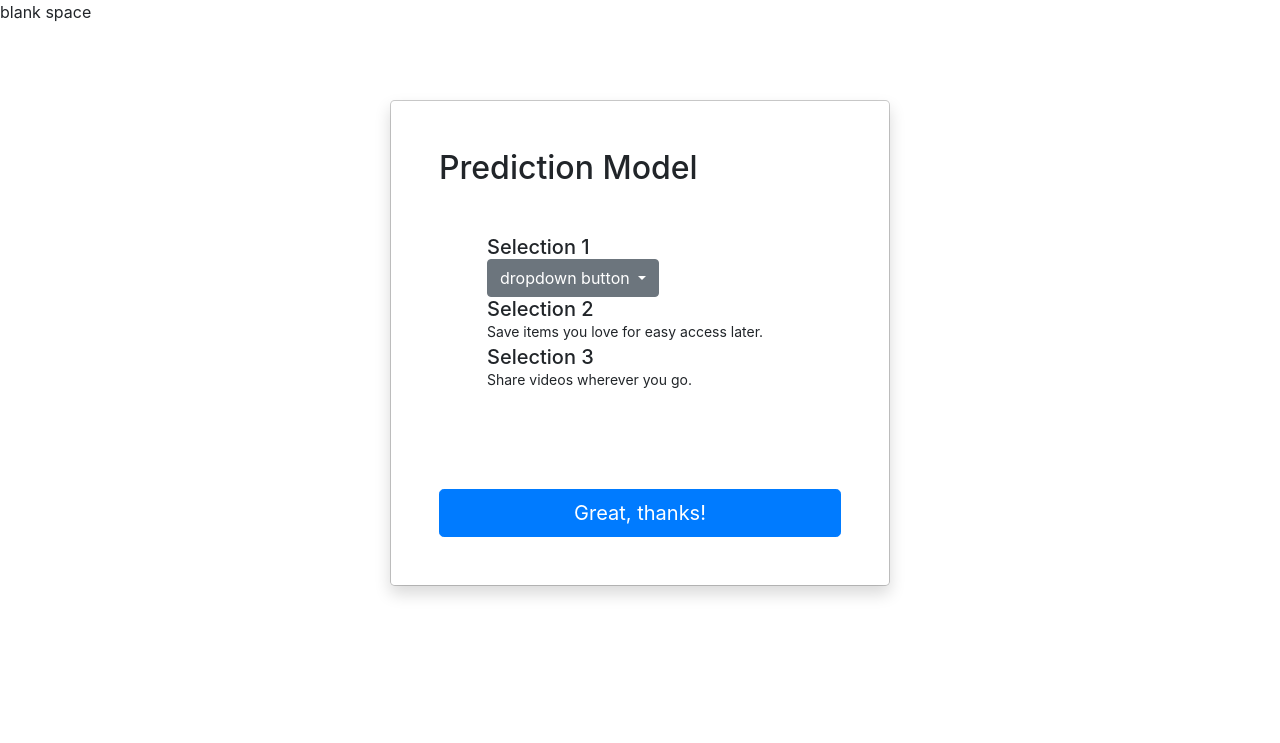
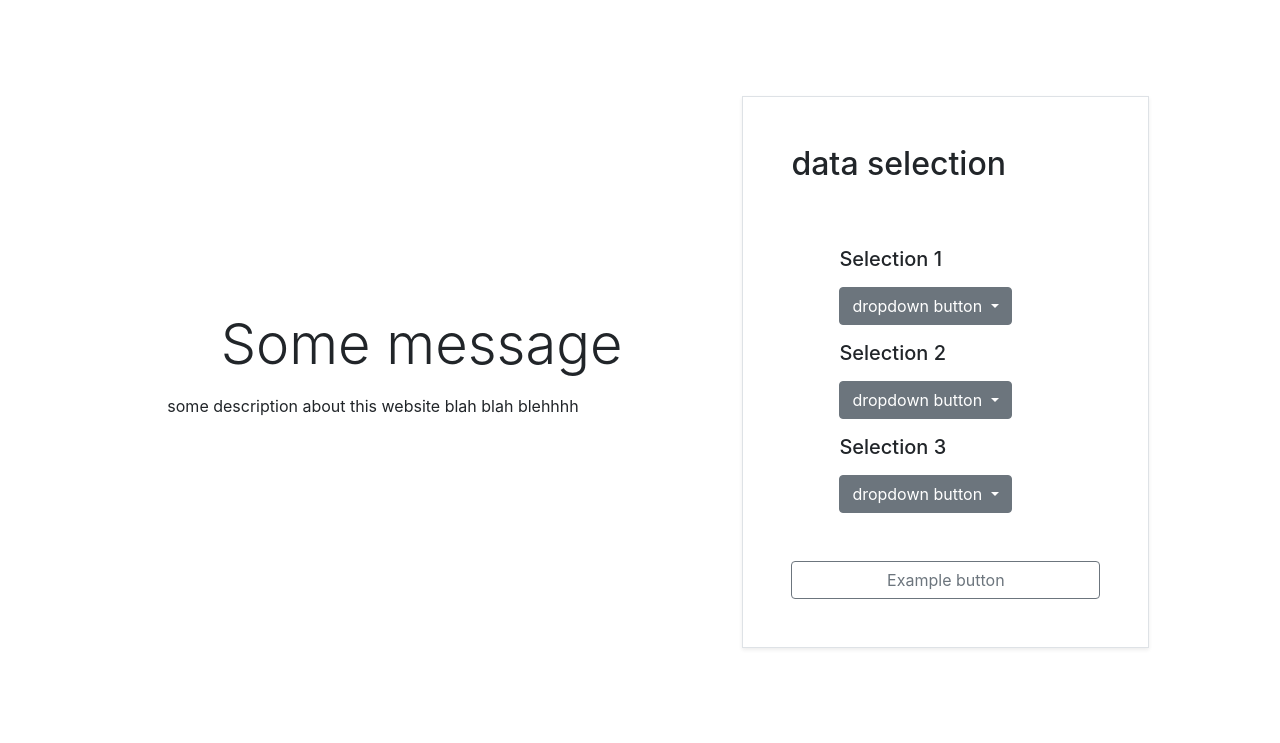
Before and after one commit to beepobb/ddw2d, a Python web app: template flask-server/app/templates/welcome.html in a window 1280 px wide. Shown: the top 743 px of the page. Run offline with Jinja, Linux system fonts and the light colour scheme; the template is opened without the code that fills it, so the values that code supplies are empty; some libraries are stand-ins or nearby versions.

Commit message:
updated css of welcome page

```diff
--- a/flask-server/app/templates/welcome.html
+++ b/flask-server/app/templates/welcome.html
@@ -1,20 +1,21 @@
 {% extends 'base.html' %}
 
 {% block content %}
-<div>
-  blank space
-</div>
-<div class="modal modal-sheet position-static d-block p-4 py-md-5" tabindex="-1" role="dialog" id="modalTour">
-    <div class="modal-dialog" role="document">
-      <div class="modal-content rounded-4 shadow">
-        <div class="modal-body p-5">
-          <h2 class="fw-bold mb-0 fade-in-text">Prediction Model</h2>
-
-          <ul class="d-grid gap-4 my-5 list-unstyled small">
+<div class="container col-xl-10 col-xxl-8 px-4 py-5">
+  <div class="row align-items-center g-lg-5 py-5">
+    <div class="col-lg-7 text-center text-lg-start">
+      <h1 class="display-4 fw-bold lh-1 text-body-emphasis mb-3">Some message</h1>
+      <p class="col-lg-10 fs-4">some description about this website blah blah blehhhh</p>
+    </div>
+    <div class="col-md-10 mx-auto col-lg-5">
+      <div class="p-5  border rounded-3 shadow-sm">
+        <h2>data selection</h2>
+        <div>
+          <ul class="d-grid my-5 list-unstyled small">
             <li class="d-flex gap-4">
               <svg class="bi text-body-secondary flex-shrink-0" width="48" height="48"><use xlink:href="#grid-fill"></use></svg>
               <div>
-                <h5 class="mb-0">Selection 1</h5>
+                <h5 class="mb-0 py-3">Selection 1</h5>
                 <button class="btn btn-secondary dropdown-toggle" type="button" id="dropdownMenuButton1" data-bs-toggle="dropdown" aria-expanded="false">
                   dropdown button
                 </button>
@@ -28,21 +29,47 @@
             <li class="d-flex gap-4">
               <svg class="bi text-warning flex-shrink-0" width="48" height="48"><use xlink:href="#bookmark-star"></use></svg>
               <div>
-                <h5 class="mb-0">Selection 2</h5>
-                Save items you love for easy access later.
+                <h5 class="mb-0 py-3">Selection 2</h5>
+                <button class="btn btn-secondary dropdown-toggle" type="button" id="dropdownMenuButton1" data-bs-toggle="dropdown" aria-expanded="false">
+                  dropdown button
+                </button>
+                <ul class="dropdown-menu" aria-labelledby="dropdownMenuButton1">
+                  <li><a class="dropdown-item" href="#">Data 1</a></li>
+                  <li><a class="dropdown-item" href="#">Data 2</a></li>
+                  <li><a class="dropdown-item" href="#">Data 3</a></li>
+                </ul>
               </div>
             </li>
             <li class="d-flex gap-4">
               <svg class="bi text-primary flex-shrink-0" width="48" height="48"><use xlink:href="#film"></use></svg>
               <div>
-                <h5 class="mb-0">Selection 3</h5>
-                Share videos wherever you go.
+                <h5 class="mb-0 py-3">Selection 3</h5>
+                <button class="btn btn-secondary dropdown-toggle" type="button" id="dropdownMenuButton1" data-bs-toggle="dropdown" aria-expanded="false">
+                  dropdown button
+                </button>
+                <ul class="dropdown-menu" aria-labelledby="dropdownMenuButton1">
+                  <li><a class="dropdown-item" href="#">Data 1</a></li>
+                  <li><a class="dropdown-item" href="#">Data 2</a></li>
+                  <li><a class="dropdown-item" href="#">Data 3</a></li>
+                </ul>
               </div>
             </li>
           </ul>
-          <button type="button" class="btn btn-lg btn-primary mt-5 w-100" data-bs-dismiss="modal" fdprocessedid="xakwfg">Great, thanks!</button>
+        </div>
+        <button class="btn btn-outline-secondary w-100" type="button" onclick="{{ url_for('history') }}">Example button</button>
+      </div>
+      <div class="modal modal-sheet p-4 p-md-5 border rounded-3 bg-body-tertiary" tabindex="-1" role="dialog" id="modalTour">
+        <div class="modal-dialog" role="document">
+          <div class="modal-content rounded-4 shadow">
+            <div class="modal-body p-5">
+              <h2 class="fw-bold mb-0 fade-in-text">Prediction Model</h2>
+              <button type="button" class="btn btn-lg btn-primary mt-5 w-100" data-bs-dismiss="modal" fdprocessedid="xakwfg">Great, thanks!</button>
+            </div>
+          </div>
         </div>
       </div>
     </div>
   </div>
+</div>
+
 {% endblock %}
```
